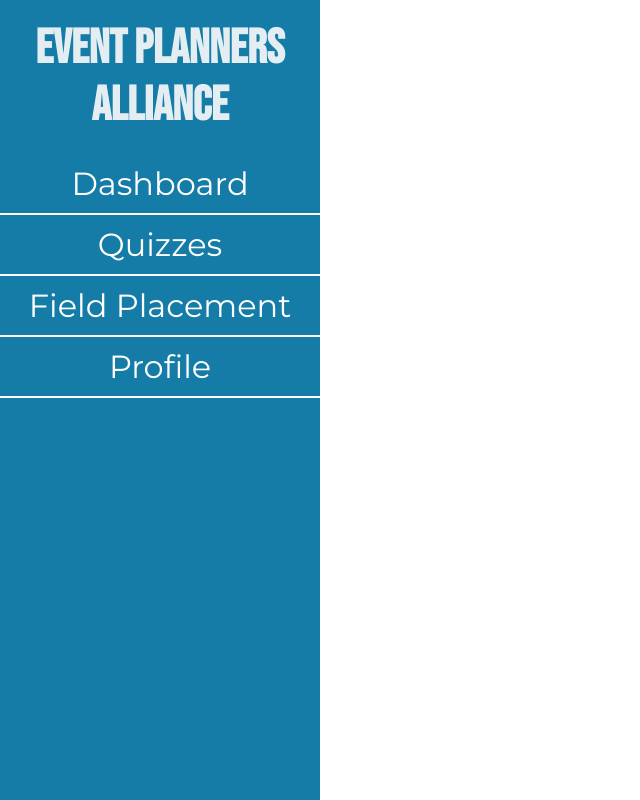
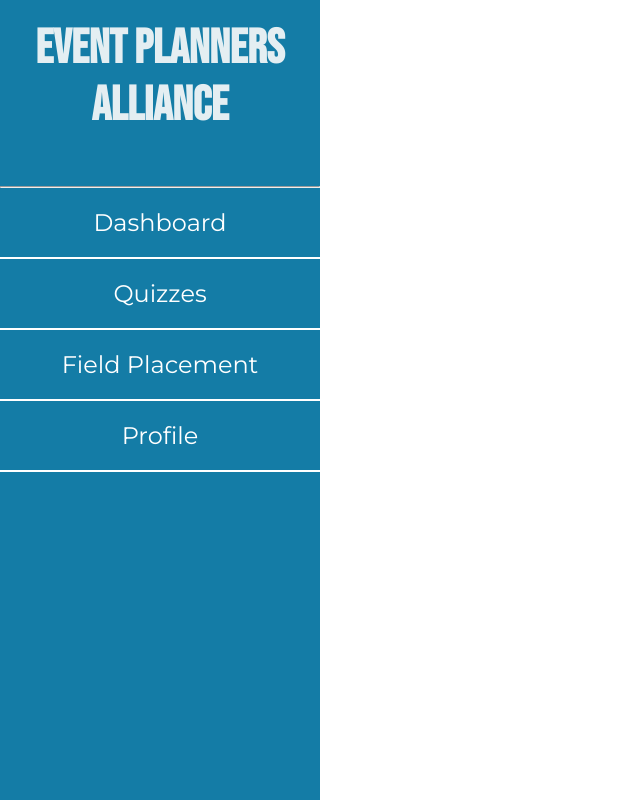
Before and after one commit to lewinskie254/RAG-Quiz-Generation-Frontend, a React (Vite) app: page / in a window 1280 px wide. Shown: the whole page, without its empty margins (0-640 px from the left). Built offline with nearby package versions, Linux system fonts and the light colour scheme.

Commit message:
almost finished with the entire project

```diff
--- a/src/css/components.css
+++ b/src/css/components.css
@@ -156,12 +156,12 @@
 
 .side-panel-button {
   border-bottom: 2px solid var(--pure-white);
-  padding: 10px 20px;
+  padding: 20px 40px;
   cursor: pointer;
   transition: all .5s ease;
   color: var(--pure-white);
   font-family: "Montserrat", sans-serif;
-  font-size: 2rem;
+  font-size: 1.5rem;
 }
 
 .side-panel-button:hover {
@@ -169,3 +169,9 @@
   color: var(--bluish-color);
   font-weight: bold;
 }
+
+.side-panel hr {
+  margin-top: 2rem;
+  height: 2px;
+  background-color: var(--pure-white);
+}
--- a/src/pages/Dashboard.jsx
+++ b/src/pages/Dashboard.jsx
@@ -10,6 +10,7 @@ const Dashboard = () => {
                 <aside className="panel">
                     <ul className="side-panel">
                         <Title title="Event Planners Alliance"/>
+                        <hr className='side-panel-underline'/>
                         <SidePanelBtn title="Dashboard"/>
                         <SidePanelBtn title="Quizzes"/>
                         <SidePanelBtn title="Field Placement"/>
```
